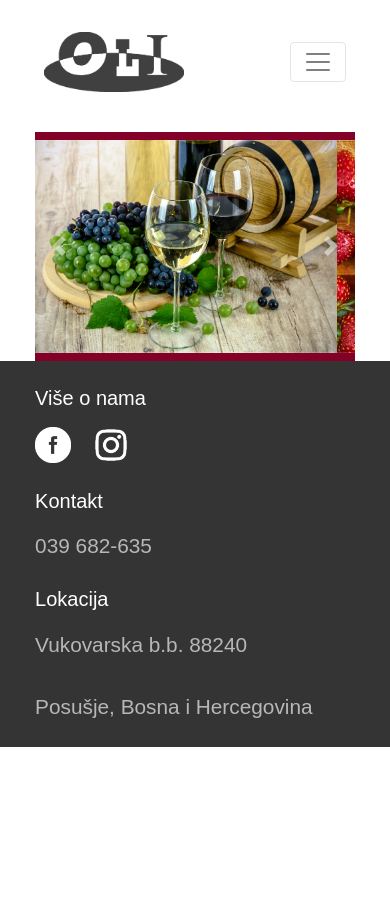
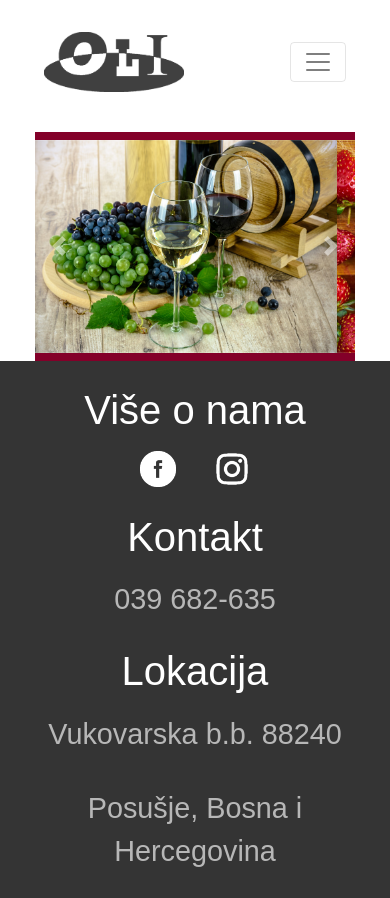
Before and after one commit to robojukic/index, a plain HTML site: page index.html in a window 390 px wide. Before the commit the page ends 844 px from the top, so only its background shows below. Drawn offline with nearby package versions, Linux system fonts and the light colour scheme; a web font is replaced by a local one.

Commit message:
Add files via upload

```diff
--- a/css/styles.css
+++ b/css/styles.css
@@ -12,6 +12,10 @@ h1{
   }
   .dropdown-item{
     font-size: 1.2rem;
+    text-align: center;
+  }
+  body{
+    text-align: center;
   }
 }
 /* Nav Bar */
@@ -76,19 +80,18 @@ h1{
 }
 
 /* Features */
+@media (max-width: 991px) {
+  .social-media-link{
+    padding: 0 5% 0;
+  }
+  .footer-title{
+    font-size: 2.5rem;
+  }
+  .footer-text{
+    font-size: 1.8rem;
+  }
+}
 
-
-
-/* Footer *//*
-@media (max-width: 991px) {
-  #footer{
-     text-align: center;
-   }
-   .telephone-img{
-     position:absolute;
-     right:16px;
-   }
-}*/
 .footer-row{
   margin: 0 9%;
 }
```
